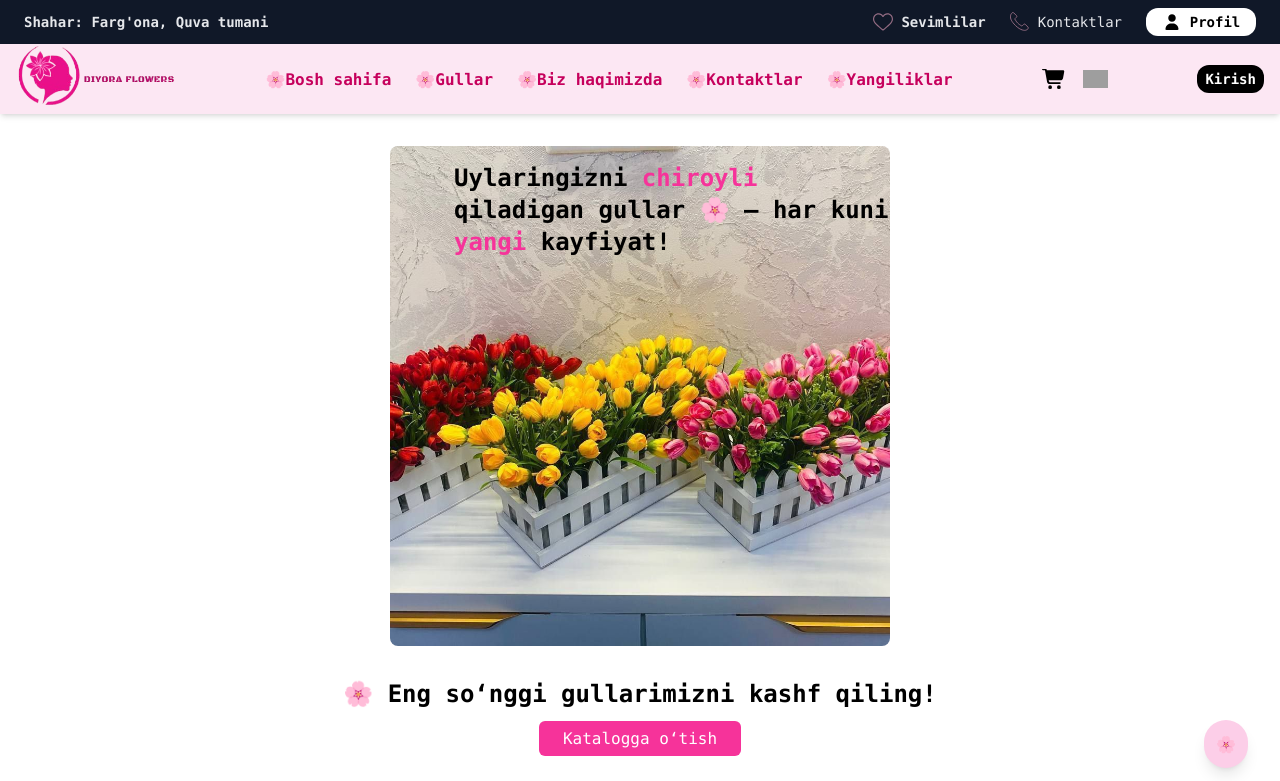
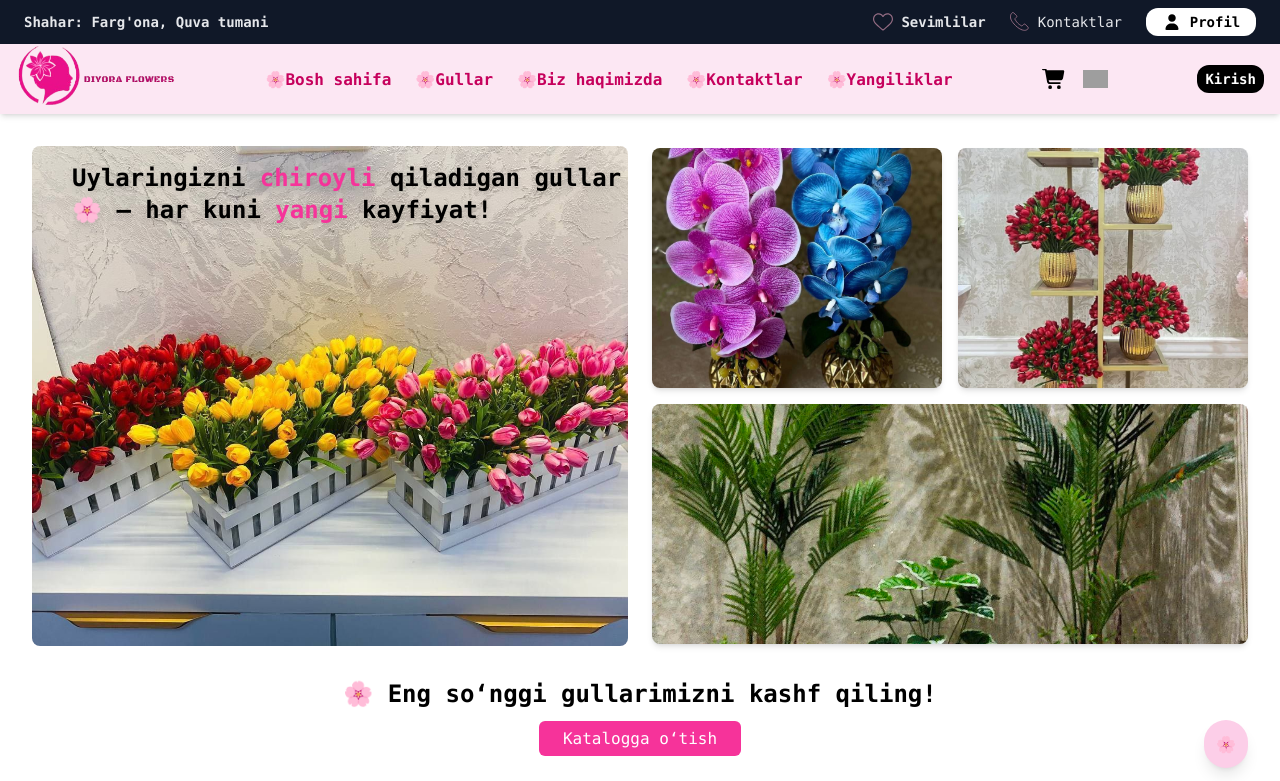
Before and after one commit to bugname7/flowers, a Next.js app: page / in a window 1280 px wide. Shown: the top 781 px of the page. Built offline with nearby package versions, Linux system fonts and the light colour scheme; grey boxes are pictures that could not be loaded.

Commit message:
update footer

```diff
--- a/src/app/components/Footer.tsx
+++ b/src/app/components/Footer.tsx
@@ -1,20 +1,23 @@
 import Link from "next/link";
 import Image from "next/image";
+
 export default function Footer() {
   return (
-    <footer className="bg-black text-center py-6 mt-12 overflow-hidden">
-      <div className="mb-4 flex justify-center" data-aos="zoom-out">
-        <Link href={'/'}>
+    <footer className="bg-black text-center py-4 mt-12 overflow-hidden">
+
+      <div className="mb-3 flex justify-center" data-aos="zoom-out">
+        <Link href={"/"}>
           <Image
             src="/images/logo-image.png"
             alt="Logo"
-            width={200}
-            height={200}
+            width={100}
+            height={100}
             priority
           />
         </Link>
       </div>
-      <p className="text-sm text-pink-500 font-mono font-bold">
+
+      <p className="text-xs md:text-sm text-pink-500 font-mono font-bold">
         © {new Date().getFullYear()} Florist Diyora. Barcha huquqlar himoyalangan.
       </p>
     </footer>
--- a/src/app/page.tsx
+++ b/src/app/page.tsx
@@ -14,9 +14,14 @@ export default function HomePage() {
     <div className="container mx-auto w-full px-8 overflow-x-hidden">
       {/* Hero section */}
       <div className="mx-auto mb-8">
-        <div className="relative w-full max-w-[500px] h-[200px] md:h-[400px] lg:h-[500px] mx-auto" data-aos="flip-left"
+        <div className="flex flex-col md:flex-row items-center gap-6">
+          {/* Asosiy gul banner */}
+          <div
+            className="relative w-full md:w-1/2 h-[200px] md:h-[400px] lg:h-[500px] mx-auto"
+            data-aos="flip-left"
             data-aos-easing="ease-out-cubic"
-          data-aos-duration="2000" >
+            data-aos-duration="2000"
+          >
             <Image
               src="/images/3b1.jpg"
               alt="kelin gul"
@@ -24,18 +29,50 @@ export default function HomePage() {
               className="object-cover rounded-lg"
               priority
             />
-          <h1 className="absolute md:bottom-[390px] left-6 top-4 md:left-16 text-black font-bold font-mono text-sm md:text-lg lg:text-2xl">
-            Uylaringizni <span className="text-pink-500 font-mono">chiroyli</span> qiladigan gullar 🌸 — har kuni <span className="text-pink-500 font-mono">yangi</span> kayfiyat!
+            <h1 className="absolute md:bottom-[390px] left-6 top-4 md:left-10 text-black font-bold font-mono text-sm md:text-lg lg:text-2xl drop-shadow-md">
+              Uylaringizni <span className="text-pink-500">chiroyli</span> qiladigan gullar 🌸 —
+              har kuni <span className="text-pink-500">yangi</span> kayfiyat!
             </h1>
           </div>
+
+          {/* Yonidagi qo‘shimcha gullar */}
+          <div className="grid grid-cols-2 gap-4 w-full md:w-1/2">
+            <div className="relative w-full h-40 md:h-60">
+              <Image
+                src="/images/arxideya1.jpg"
+                alt="arxideya1 gul"
+                fill
+                className="object-cover rounded-lg shadow-md"
+              />
             </div>
+            <div className="relative w-full h-40 md:h-60">
+              <Image
+                src="/images/znak.jpg"
+                alt="znak gul"
+                fill
+                className="object-cover rounded-lg shadow-md"
+              />
+            </div>
+            <div className="relative w-full h-40 md:h-60 col-span-2">
+              <Image
+                src="/images/palmals.jpg"
+                alt="arxideya gul"
+                fill
+                className="object-cover rounded-lg shadow-md"
+              />
+            </div>
+          </div>
+        </div>
+      </div>
+
+
 
       {/* CTA */}
       <div className="text-center my-8">
         <h2 className="text-xl md:text-2xl font-bold font-mono mb-4" data-aos="fade-up">
           🌸 Eng so‘nggi gullarimizni kashf qiling!
         </h2>
-        <Link href="/catalog" className="bg-pink-500 text-white py-2 px-6 rounded-md hover:bg-pink-600 font-mono transition">
+        <Link data-aos="zoom-out" href="/catalog" className="bg-pink-500 text-white py-2 px-6 rounded-md hover:bg-pink-600 font-mono transition">
           Katalogga o‘tish
         </Link>
       </div>
```
Lines whose indentation alone changed are shown as unchanged.
